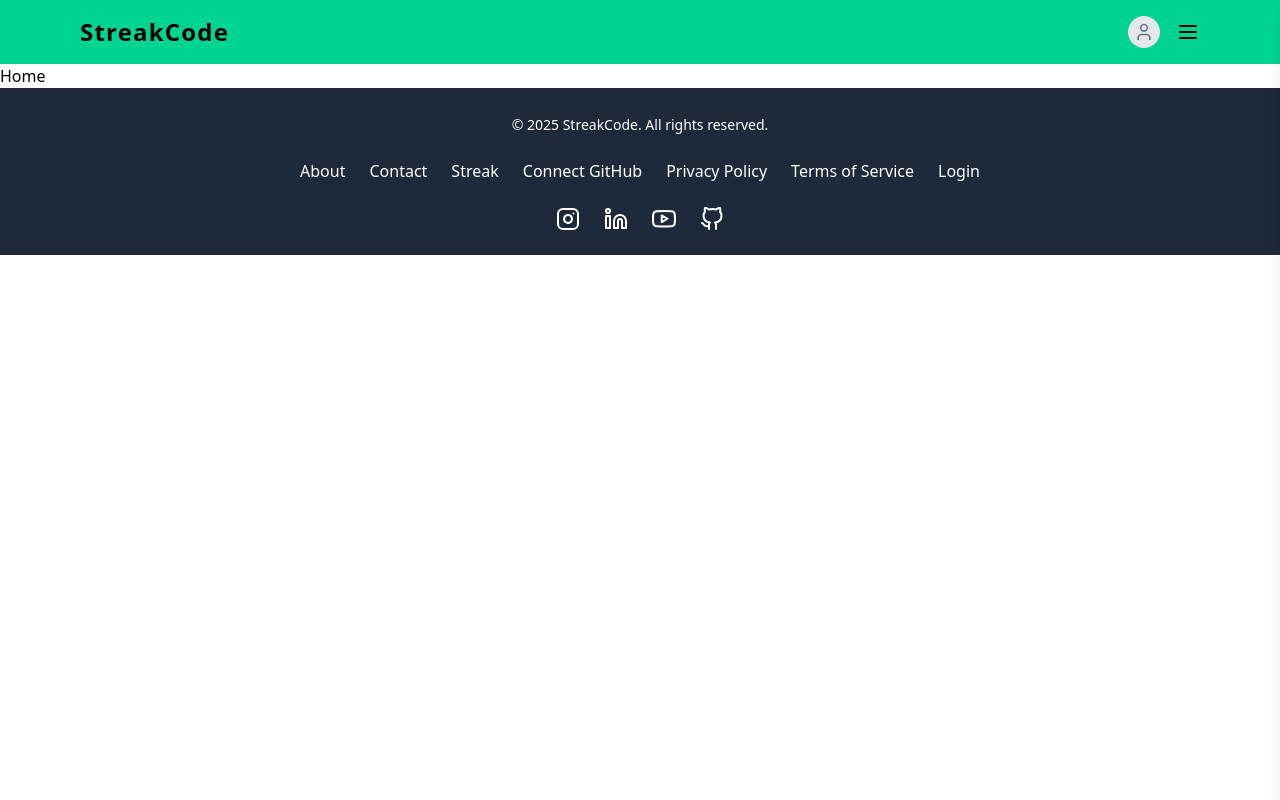
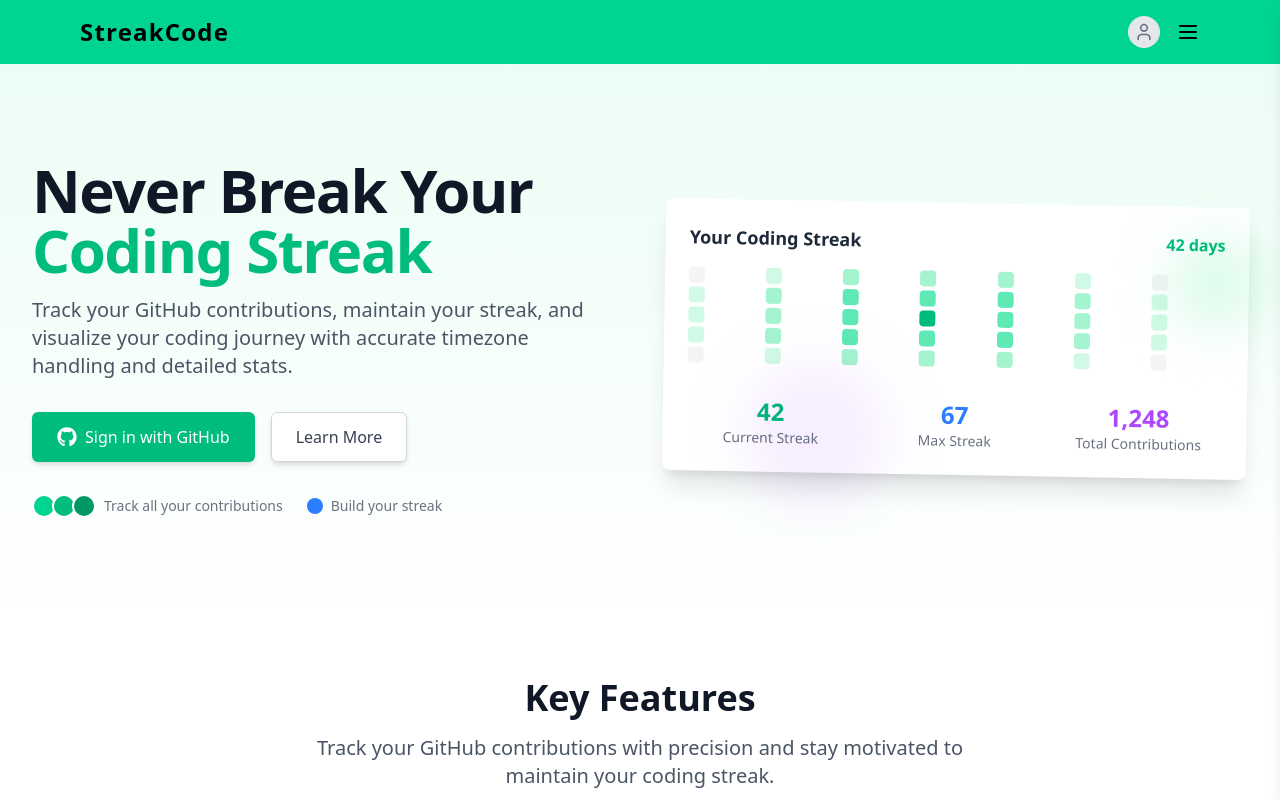
Before and after one commit to A-Shalchian/StreakCode, a Next.js app: page / in a window 1280 px wide. Shown: the top 800 px of the page. Built offline with nearby package versions, Linux system fonts and the light colour scheme; no server answers.

Commit message:
Add homepage layout with Hero, Features, HowItWorks and CTA sections

```diff
--- a/src/app/page.tsx
+++ b/src/app/page.tsx
@@ -1,8 +1,16 @@
+"use client";
+import { Hero } from "@/homeSections/Hero";
+import { Features } from "@/homeSections/Features";
+import { HowItWorks } from "@/homeSections/HowItWorks";
+import { CTA } from "@/homeSections/CTA";
 
 export default function Home() {
   return (
-    <div>
-      <h1>Home</h1>
-    </div>
+    <main>
+      <Hero />
+      <Features />
+      <HowItWorks />
+      <CTA />
+    </main>
   );
 }
```
